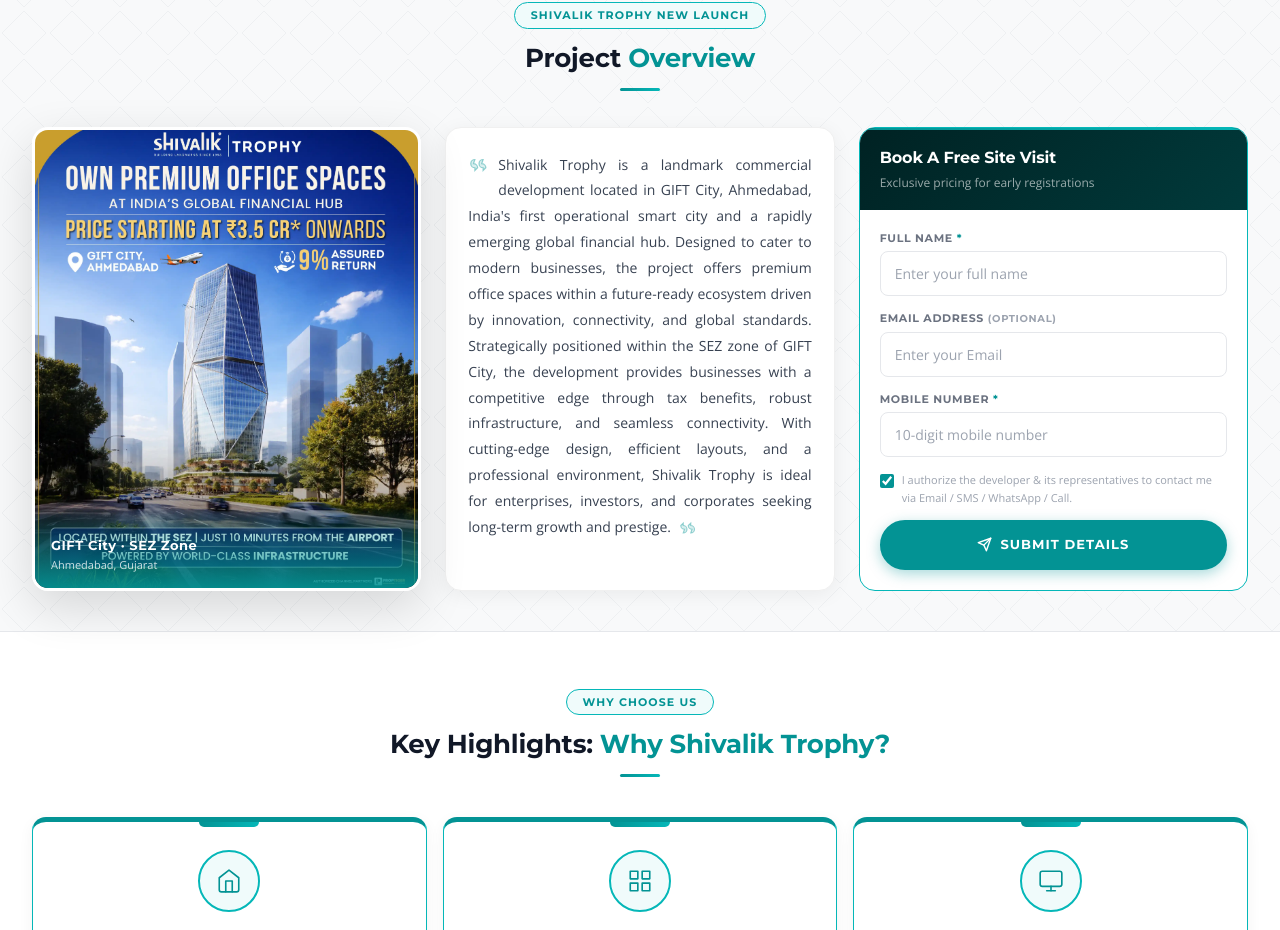
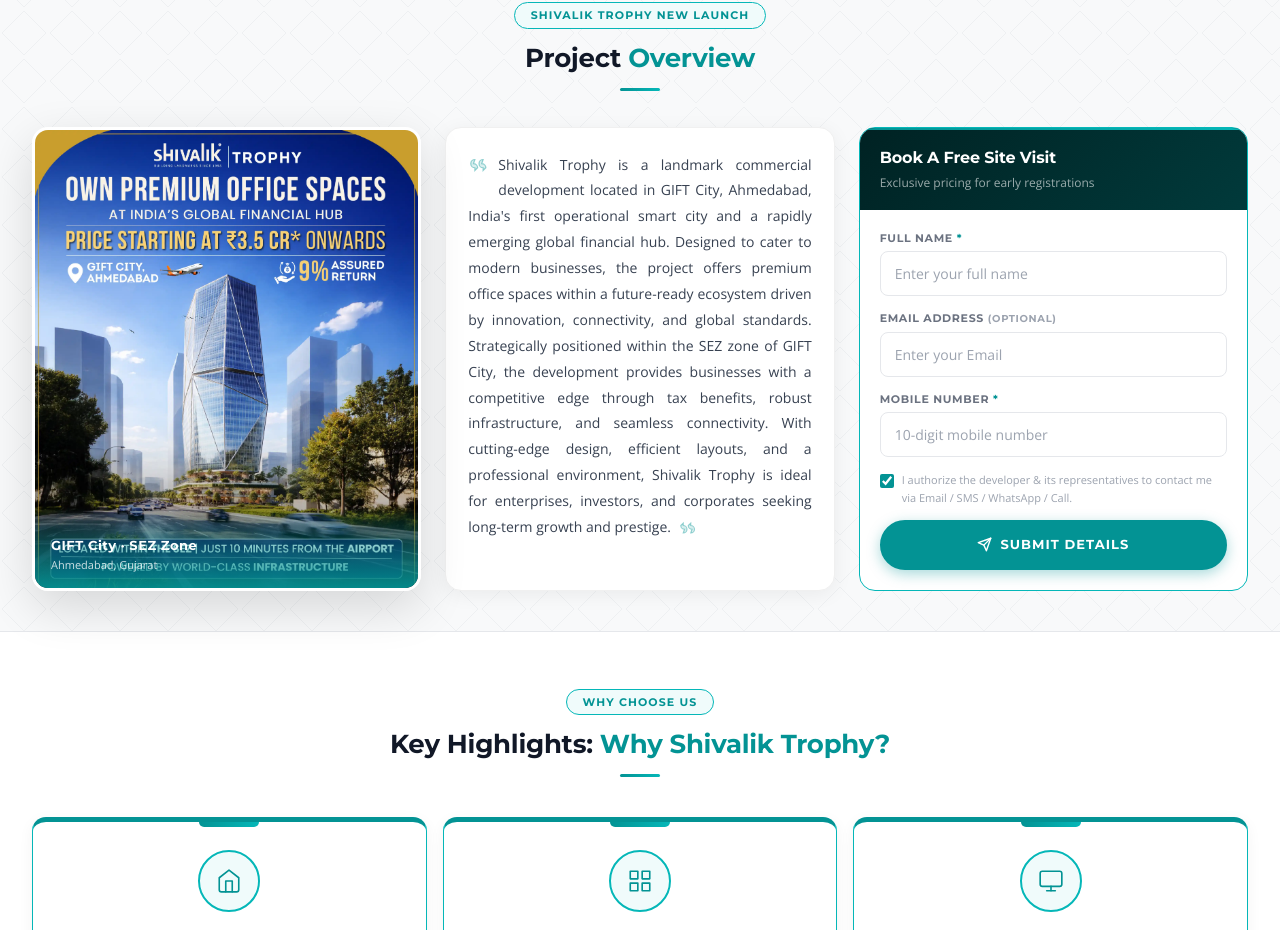
Before and after one commit to vineet-proptiger/shivalik-trophy, a Next.js app: page / in a window 1280 px wide. Shown: the part 839-1769 px from the top of the page. Built offline with nearby package versions, Linux system fonts and the light colour scheme; no server answers.

Commit message:
some fixes

```diff
--- a/components/Overview.jsx
+++ b/components/Overview.jsx
@@ -220,7 +220,7 @@
             boxShadow: '0 16px 48px rgba(0,0,0,0.14)',
             border: '3px solid #fff', width: '100%', minHeight: '340px',
           }}>
-            <Image src={overviewImage} alt="Shivalik Trophy" fill className="object-cover"
+            <Image src={overviewImage} alt="Shivalik Trophy" fill className="object-cover object-top"
               sizes="(max-width: 1024px) 100vw, 33vw" priority />
             <div style={{
               position: 'absolute', bottom: 0, left: 0, right: 0,
```
Also changed, not shown: public/images/Enquiry/bg.png (added).
